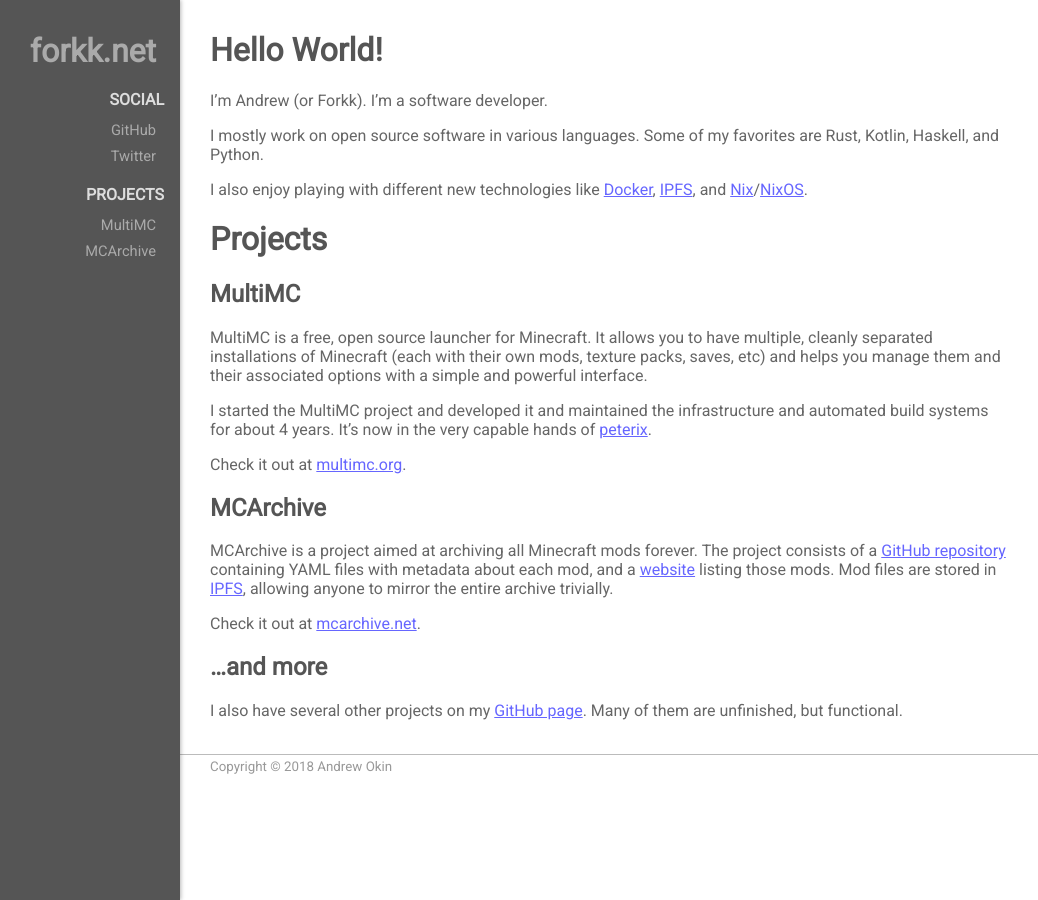
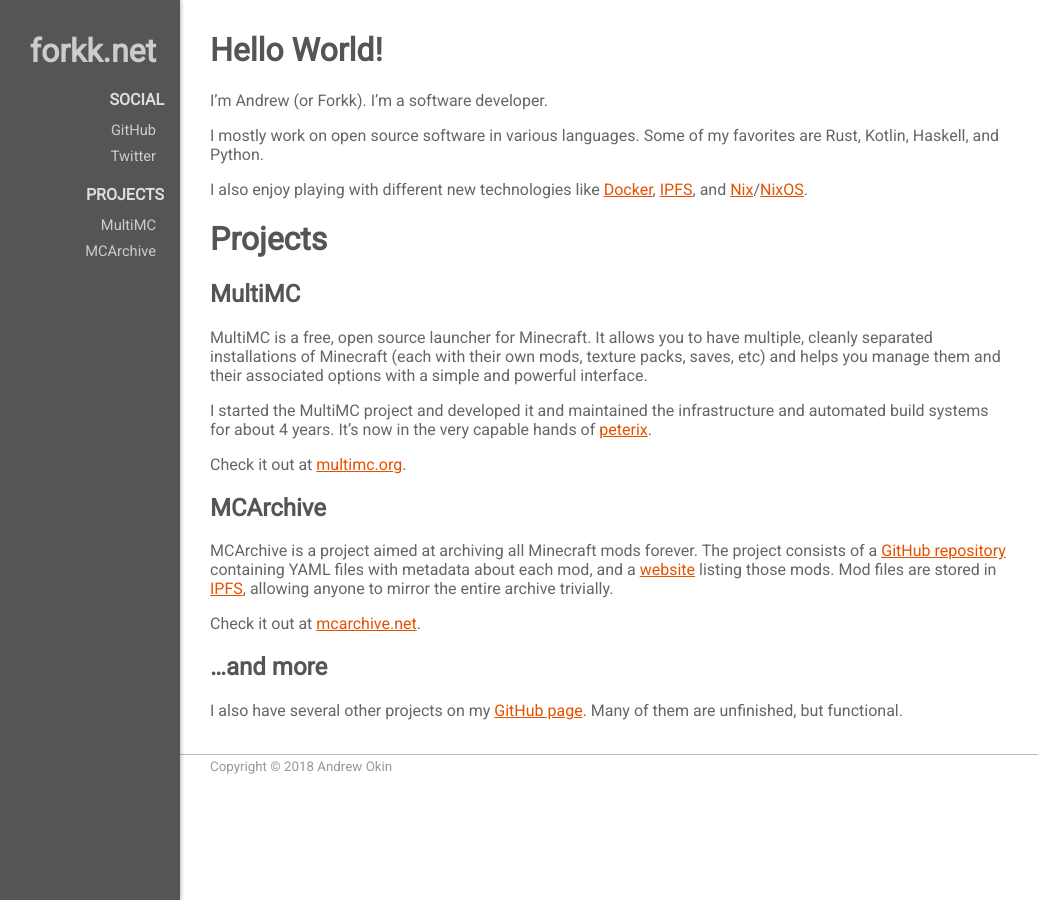
Before and after one commit to Forkk/forkk.net, a Jekyll site: the page built from index.md, in a window 1280 px wide. Shown: the whole page, without its empty margins (0-1038 px from the left). Built offline with Jekyll 4.4.1, drawn with Linux system fonts in a browser that asks for light colours; our own code applies the rules of GitHub Pages for plain Markdown files.

Commit message:
Change accent colors

```diff
--- a/_sass/nav.scss
+++ b/_sass/nav.scss
@@ -50,13 +50,13 @@ nav a:active { color: #444; }
 
   nav a {
     padding: 4px 24px;
-    color: #aaa;
+    color: #ccc;
   }
   nav a:hover {
     background-color: #eee;
   }
   nav a:active {
-    background-color: #ddd;
+    background-color: #bbb;
   }
 }
 
--- a/css/style.scss
+++ b/css/style.scss
@@ -1,5 +1,10 @@
 ---
 ---
+
+// Accent colors
+$primary: #e65100;
+$prim-light: #ff833a;
+$prim-dark: #ac1900;
 
 $font-stack: 'Roboto', sans-serif;
 $font-size:  12pt;
@@ -10,9 +15,9 @@ $header-color: #555; // color of text in h1, h2, h3, etc
 $body-color:   #666; // color of body text
 $shadow-color: rgba(0, 0, 0, 0.28);
 
-$link-color:       #66f; // color of links
-$link-click-color: #33f; // color of links when clicked
-$link-hover-color: #00f; // color of links when clicked
+$link-color:       $primary;    // color of links
+$link-click-color: $prim-dark;  // color of links when clicked
+$link-hover-color: $prim-light; // color of links when clicked
 
 $footer-text-size:  10pt;
 $footer-text-color: #999; // color of text in the footer
```
